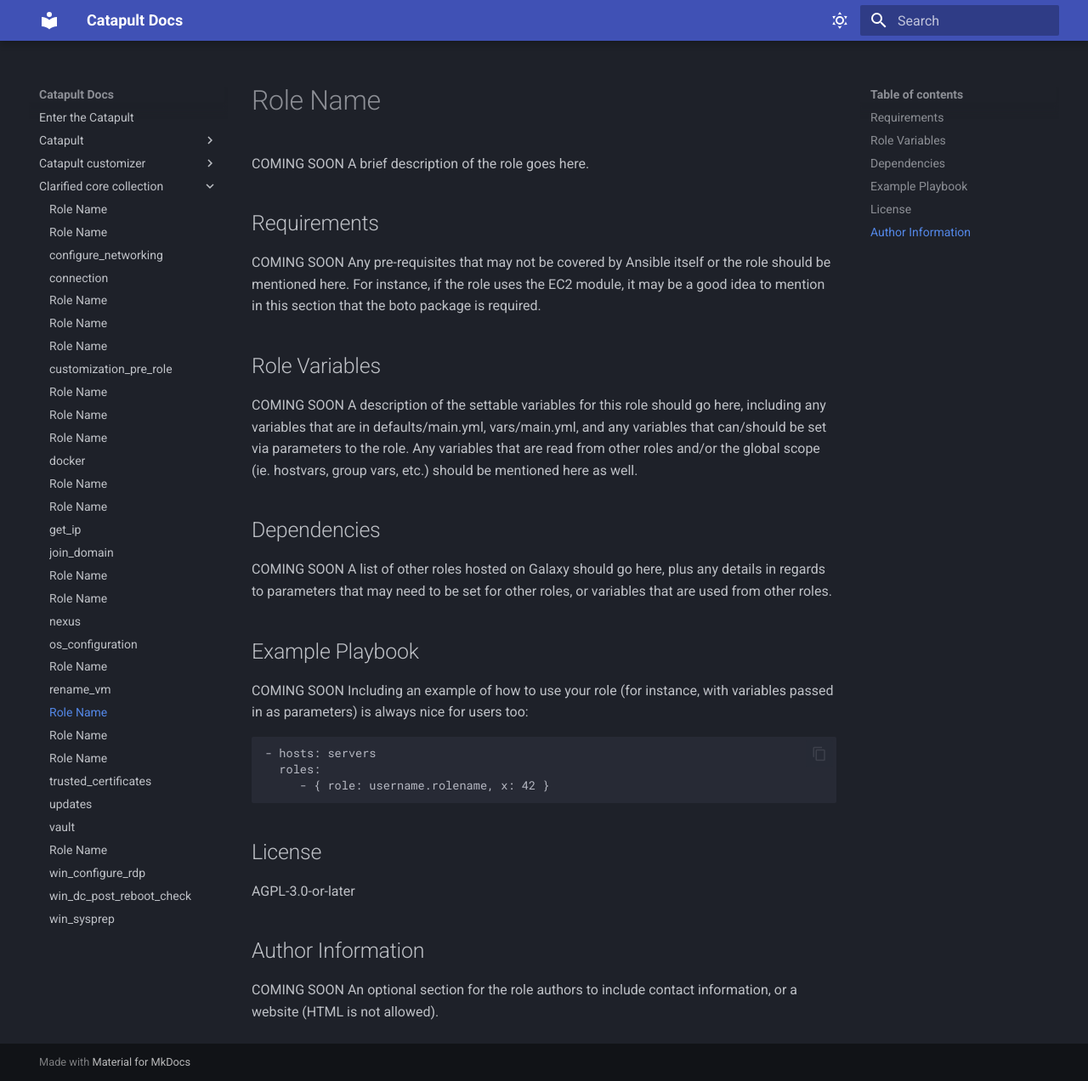
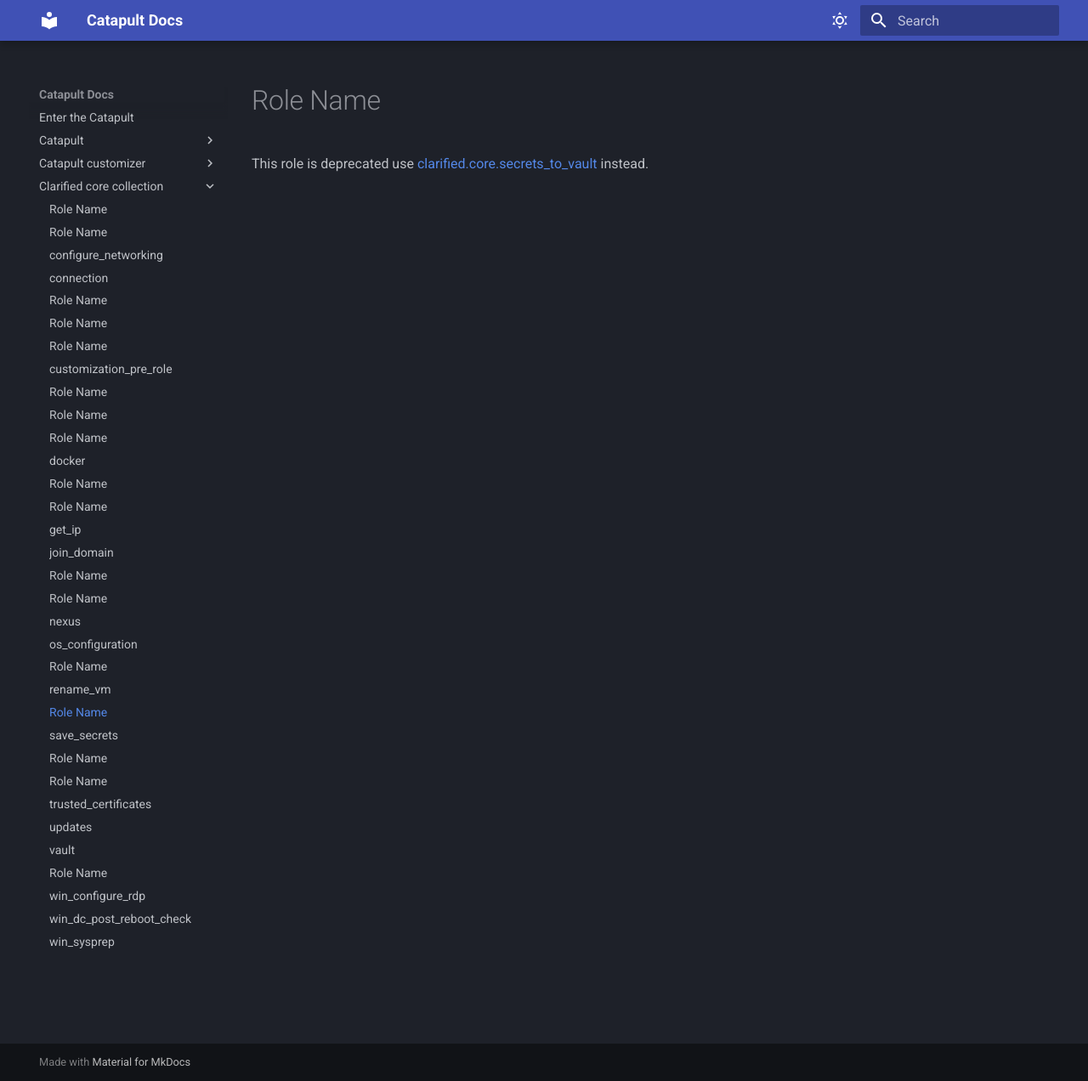
Before and after one commit to ClarifiedSecurity/catapult-docs, an MkDocs documentation site: the page built from docs/clarified-core-collection/save_secrets.md, in a window 1280 px wide and 1272 px high. Shown: the whole window at 85% size. Built offline with MkDocs 1.6.1 and Material for MkDocs 9.7.7, drawn with Linux system fonts in a browser that asks for light colours.

Commit message:
CatapultBot update docs

```diff
--- a/docs/clarified-core-collection/save_secrets.md
+++ b/docs/clarified-core-collection/save_secrets.md
@@ -1,37 +1,3 @@
 # Role Name
 
-COMING SOON
-A brief description of the role goes here.
-
-## Requirements
-
-COMING SOON
-Any pre-requisites that may not be covered by Ansible itself or the role should be mentioned here. For instance, if the role uses the EC2 module, it may be a good idea to mention in this section that the boto package is required.
-
-## Role Variables
-
-COMING SOON
-A description of the settable variables for this role should go here, including any variables that are in defaults/main.yml, vars/main.yml, and any variables that can/should be set via parameters to the role. Any variables that are read from other roles and/or the global scope (ie. hostvars, group vars, etc.) should be mentioned here as well.
-
-## Dependencies
-
-COMING SOON
-A list of other roles hosted on Galaxy should go here, plus any details in regards to parameters that may need to be set for other roles, or variables that are used from other roles.
-
-## Example Playbook
-
-COMING SOON
-Including an example of how to use your role (for instance, with variables passed in as parameters) is always nice for users too:
-
-    - hosts: servers
-      roles:
-         - { role: username.rolename, x: 42 }
-
-## License
-
-AGPL-3.0-or-later
-
-## Author Information
-
-COMING SOON
-An optional section for the role authors to include contact information, or a website (HTML is not allowed).
+This role is deprecated use [clarified.core.secrets_to_vault](https://github.com/ClarifiedSecurity/clarified.core/tree/main/clarified/core/roles/secrets_to_vault) instead.
```
Also changed, not shown: docs/clarified-core-collection/secrets_to_vault.md (added, +48 -0 lines).
